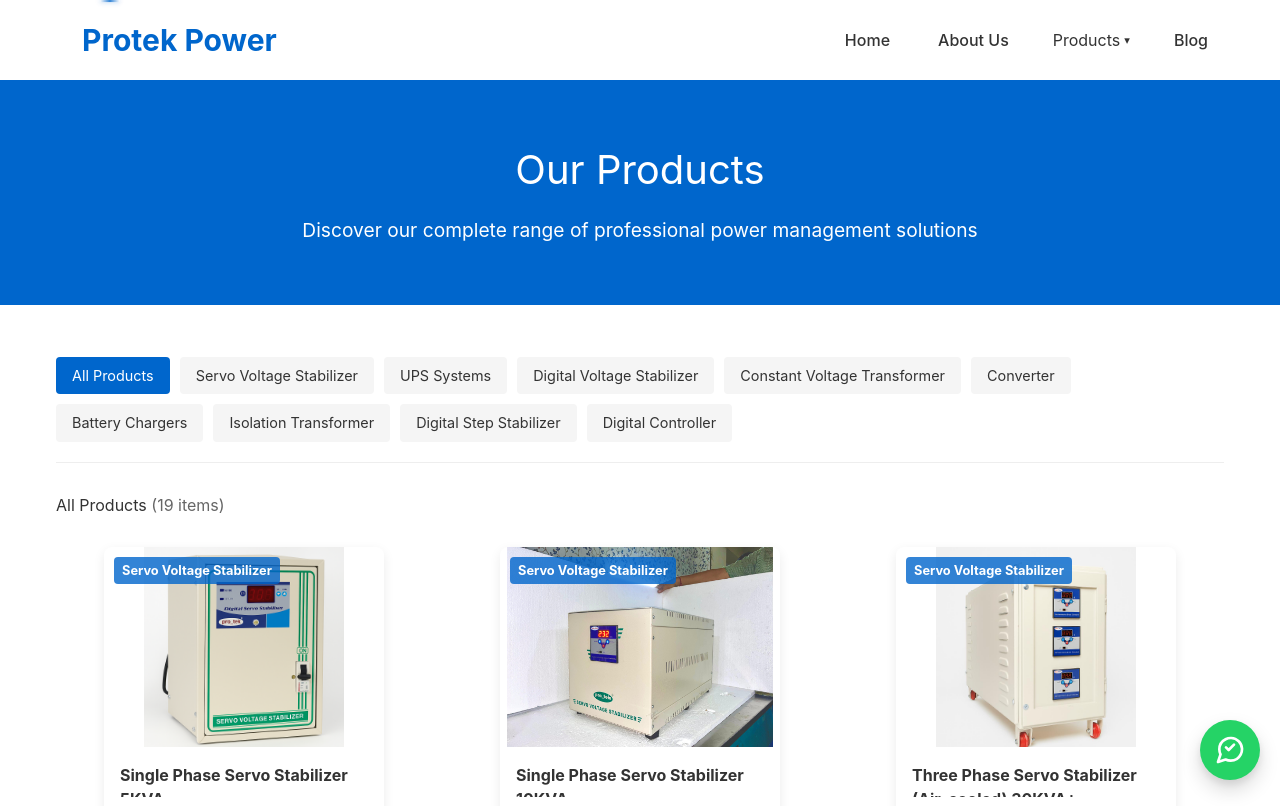
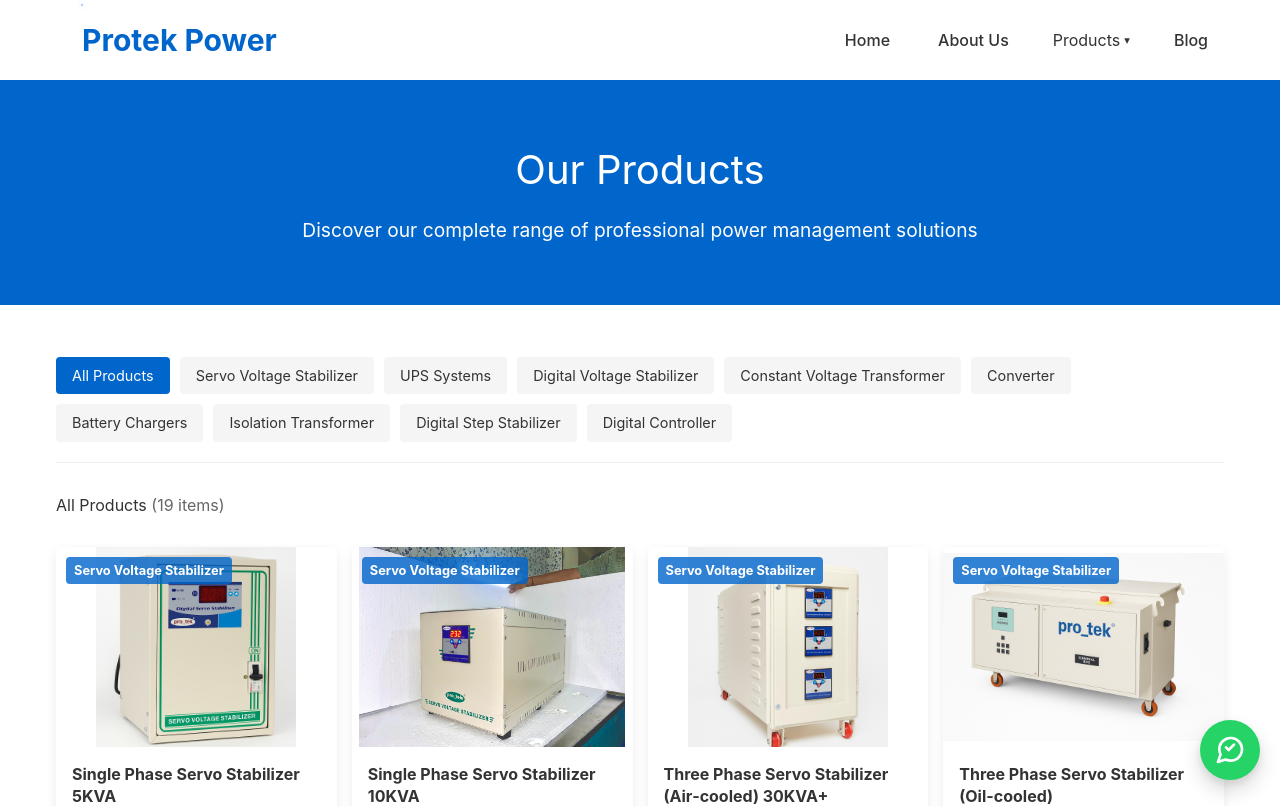
Before and after one commit to samarthsinh2660/protekpower, a Next.js app: page /product in a window 1280 px wide. Shown: the top 806 px of the page. Built offline with nearby package versions, Linux system fonts and the light colour scheme.

Commit message:
fix ui problem

```diff
--- a/src/app/data/products.js
+++ b/src/app/data/products.js
@@ -828,7 +828,7 @@
   "description": "Compact, lightweight stabilizer with high efficiency, zero-crossing correction, nil harmonic distortion, and embedded technology for flexible parameter setting with password protection.",
   "fullDescription": "The PRO-TEK Smart Digital Voltage Stabilizer combines solid-state design with advanced microcontroller-based sensing to deliver precise voltage correction at the zero crossing of the sine wave. It is compact, lightweight, and achieves high efficiency with nil harmonic distortion. Equipped with complete surge suppression, isolated control, and embedded technology that allows users to set parameters such as Output Voltage, Variation Band, Low Cut Voltage, High Cut Voltage, Voltage Calibration, and Turn-On/Turn-Off Time with password protection. This ensures full flexibility and security for critical industrial, commercial, and residential applications.",
   "sku": "SDVS-PTK",
-  "rating": 4.6,
+  "rating": 4.8,
   "reviewCount": 10,
   "isNew": false,
   "isBestseller": false,
@@ -1140,7 +1140,7 @@
   "description": "Compact, efficient converter for running USA appliances in India, with plug-and-play setup, universal output plug, and overload protection options.",
   "fullDescription": "The PRO-TEK 110 Volts Converter is designed to safely and efficiently power USA appliances in India. It offers simple plug-and-play installation with no complex wiring required. The universal plug at the output allows direct connection to 110V appliances such as kitchen devices, electronics, and small machinery. Built with a high-efficiency toroidal transformer, it ensures minimal power loss and a compact form factor. Optional MCB protection safeguards against overloads, making it a reliable choice for both residential and light commercial applications.",
   "sku": "CONV110V-PTK",
-  "rating": 4.3,
+  "rating": 4.8,
   "reviewCount": 12,
   "isNew": false,
   "isBestseller": false,
--- a/src/app/globals.css
+++ b/src/app/globals.css
@@ -1607,3 +1607,152 @@
     margin-top: 20px;
   }
 }
+
+/* Support Section Styles */
+.support-section {
+  padding: 80px 0;
+  background-color: #f8f9fa;
+}
+
+.support-container {
+  max-width: 1200px;
+  margin: 0 auto;
+  padding: 0 20px;
+}
+
+.support-content {
+  display: flex;
+  flex-direction: column;
+  align-items: flex-start;
+  gap: 40px;
+}
+
+.support-text-column {
+  flex: 1;
+  padding-right: 40px;
+}
+
+.support-heading {
+  font-size: 2.5rem;
+  margin: 0 0 15px 0;
+  color: #333;
+  font-weight: bold;
+}
+
+.support-divider {
+  width: 60px;
+  height: 4px;
+  background-color: #0066cc;
+  margin-bottom: 25px;
+}
+
+.support-description {
+  font-size: 1.1rem;
+  line-height: 1.7;
+  color: #555;
+  margin-bottom: 30px;
+}
+
+.support-contact-list {
+  display: flex;
+  flex-direction: column;
+  gap: 15px;
+  margin-bottom: 30px;
+}
+
+.support-button {
+  background-color: #0066cc;
+  color: white;
+  border: none;
+  padding: 12px 30px;
+  font-size: 1rem;
+  font-weight: 600;
+  border-radius: 4px;
+  cursor: pointer;
+  transition: all 0.3s ease;
+  box-shadow: 0 2px 4px rgba(0,102,204,0.2);
+}
+
+.support-button:hover {
+  background-color: #0052a3;
+  transform: translateY(-2px);
+  box-shadow: 0 4px 8px rgba(0,102,204,0.3);
+}
+
+.support-map-column {
+  flex: 1;
+  padding-left: 20px;
+}
+
+.support-map-container {
+  width: 100%;
+  height: 400px;
+  border-radius: 8px;
+  overflow: hidden;
+  box-shadow: 0 4px 12px rgba(0,0,0,0.1);
+}
+
+.support-map {
+  width: 100%;
+  height: 100%;
+  border: 0;
+}
+
+/* Mobile Responsive for Support Section */
+@media (max-width: 768px) {
+  .support-section {
+    padding: 60px 0;
+  }
+
+  .support-container {
+    padding: 0 15px;
+  }
+
+  .support-content {
+    gap: 30px;
+  }
+
+  .support-text-column {
+    padding-right: 0;
+  }
+
+  .support-heading {
+    font-size: 2rem;
+  }
+
+  .support-description {
+    font-size: 1rem;
+  }
+
+  .support-contact-list {
+    gap: 12px;
+    margin-bottom: 25px;
+  }
+
+  .support-map-column {
+    padding-left: 0;
+  }
+
+  .support-map-container {
+    height: 300px;
+  }
+
+  .support-button {
+    padding: 10px 25px;
+    font-size: 0.95rem;
+  }
+}
+
+@media (max-width: 480px) {
+  .support-section {
+    padding: 40px 0;
+  }
+
+  .support-heading {
+    font-size: 1.8rem;
+  }
+
+  .support-map-container {
+    height: 250px;
+  }
+}
--- a/src/app/product/page.jsx
+++ b/src/app/product/page.jsx
@@ -198,7 +198,7 @@
     productsGrid: {
         display: 'grid',
         gridTemplateColumns: 'repeat(auto-fill, minmax(280px, 1fr))',
-        gap: '20px',
+        gap: '15px',
     },
     productWrapper: {
         display: 'flex',
--- a/src/components/atoms/TopProductCard.jsx
+++ b/src/components/atoms/TopProductCard.jsx
@@ -31,9 +31,8 @@
         textDecoration: 'none',
         height: '100%',
         width: '100%',
-        // Set fixed dimensions
-        maxWidth: '280px',
-        margin: '0 auto',
+        // Allow cards to expand height for longer titles
+        minHeight: '320px',
     },
     imageWrapper: {
         position: 'relative',
@@ -75,19 +74,17 @@
         display: 'flex',
         flexDirection: 'column',
         flexGrow: 1,
-        height: '100px', // Fixed height
+        // Remove fixed height to allow expansion
+        minHeight: '80px',
     },
     title: {
         margin: '0 0 8px 0',
         fontSize: '1rem',
         fontWeight: 'bold',
         color: '#333',
-        // Ensure text doesn't overflow
-        overflow: 'hidden',
-        textOverflow: 'ellipsis',
-        display: '-webkit-box',
-        WebkitLineClamp: 2,
-        WebkitBoxOrient: 'vertical',
+        // Allow full title display with multiple lines
+        lineHeight: '1.4',
+        wordWrap: 'break-word',
     },
     price: {
         fontWeight: 'bold',
--- a/src/components/molecules/ProductGallery.jsx
+++ b/src/components/molecules/ProductGallery.jsx
@@ -76,18 +76,18 @@
         gap: '12px',
         overflowX: 'auto',
         paddingBottom: '8px',
-        '::-webkit-scrollbar': {
+        '::WebkitScrollbar': {
             height: '6px',
         },
-        '::-webkit-scrollbar-track': {
+        '::WebkitScrollbarTrack': {
             background: '#f1f1f1',
             borderRadius: '10px',
         },
-        '::-webkit-scrollbar-thumb': {
+        '::WebkitScrollbarThumb': {
             background: '#cacaca',
             borderRadius: '10px',
         },
-        '::-webkit-scrollbar-thumb:hover': {
+        '::WebkitScrollbarThumb:hover': {
             background: '#aaaaaa',
         },
     },
--- a/src/components/organisms/ProductOverview.jsx
+++ b/src/components/organisms/ProductOverview.jsx
@@ -26,7 +26,7 @@
                     {product.isBestseller && <Badge type="bestseller" text="Bestseller" />}
                     {product.isOnSale && <Badge type="sale" text="Sale" />}
                 </div>
-                <h1 style={styles.title}>{product.name} 🛒</h1>
+                <h1 style={styles.title}>{product.name}</h1>
                 <div style={styles.meta}>
                     <div style={styles.rating}>
                         <Rating value={product.rating} count={product.reviewCount} />
@@ -39,13 +39,13 @@
                 {product.originalPrice && product.originalPrice > product.price ? (
                     <div style={styles.pricingContainer}>
                         <span style={styles.originalPrice}>₹{product.originalPrice.toLocaleString('en-IN')}</span>
-                        <span style={styles.price}>₹{product.price.toLocaleString('en-IN')} 💰</span>
+                        <span style={styles.price}>₹{product.price.toLocaleString('en-IN')}</span>
                         <span style={styles.discount}>
                             🔥 Save {Math.round((1 - product.price / product.originalPrice) * 100)}%
                         </span>
                     </div>
                 ) : (
-                    <span style={styles.price}>₹{product.price.toLocaleString('en-IN')} 💰</span>
+                    <span style={styles.price}>₹{product.price.toLocaleString('en-IN')}</span>
                 )}
                 <div style={styles.tax}>✅ Inclusive of all taxes</div>
             </div>
```
